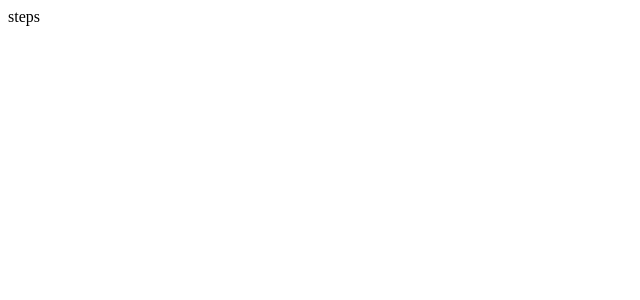
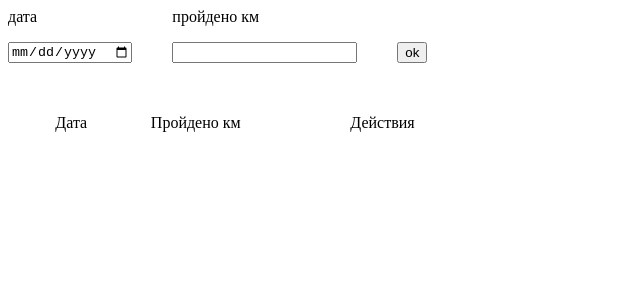
Before and after one commit to vitalytalyzin/steps, a React (Create React App) app: page / in a window 1280 px wide. Shown: the top 300 px of the page, without its empty margins (0-640 px from the left). Built offline with nearby package versions, Linux system fonts and the light colour scheme.

Commit message:
реализована логика приложения

```diff
--- a/src/App.js
+++ b/src/App.js
@@ -1,11 +1,10 @@
 import React from 'react';
 import './App.css';
+import Statistics from "./components/Statistics/Statistics";
 
 function App() {
   return (
-    <div>
-      steps
-    </div>
+    <Statistics />
   );
 }
 
--- /dev/null
+++ b/src/components/Form/Form.jsx
@@ -0,0 +1,68 @@
+import React from 'react';
+import PropTypes from 'prop-types';
+import styled from './Form.module.css';
+
+function Form({setFullStatistics, fullStatistics, statisticItem, setStatisticItem}) {
+
+  const onSubmit = (event) => {
+    event.preventDefault();
+
+    if (statisticItem.hasOwnProperty('date') && statisticItem.hasOwnProperty('distance')) {
+      fullStatistics.length > 0 ? fullStatistics.map(item => {
+        console.log(item)
+        if (item.date === statisticItem.date) {
+          const currentStatistics = fullStatistics.filter(item => item.date !== statisticItem.date);
+          const currentDistance = Number(item.distance) + Number(statisticItem.distance);
+          setFullStatistics([...currentStatistics, { ...item, distance: currentDistance }]);
+        } else {
+          setFullStatistics(prevState => [...prevState, statisticItem]);
+        }
+      }) : setFullStatistics(prevState => [...prevState, statisticItem]);
+
+      setStatisticItem({
+        date: '',
+        distance: '',
+      });
+    }
+  };
+
+  const onChange = ({ target }) => {
+    const {name, value} = target;
+    setStatisticItem({...statisticItem, [name]: value});
+  };
+
+  return (
+    <form className={styled.form} onSubmit={onSubmit}>
+      <label className={styled.label}>
+        дата
+        <input
+          className={styled.input}
+          onChange={onChange}
+          type="date"
+          name="date"
+          value={statisticItem.date}
+        />
+      </label>
+      <label className={styled.label}>
+        пройдено км
+        <input
+          className={styled.input}
+          onChange={onChange}
+          type="number"
+          name="distance"
+          value={statisticItem.distance}
+        />
+      </label>
+      <button>ok</button>
+    </form>
+  );
+}
+
+Form.propTypes = {
+  setFullStatistics: PropTypes.func.isRequired,
+  setStatisticItem: PropTypes.func.isRequired,
+  statisticItem: PropTypes.object.isRequired,
+  fullStatistics: PropTypes.array.isRequired,
+};
+
+export default Form;
--- /dev/null
+++ b/src/components/Form/Form.module.css
@@ -0,0 +1,14 @@
+.form {
+  display: flex;
+  align-items: flex-end;
+}
+
+.label {
+  display: flex;
+  flex-direction: column;
+  margin-right: 40px;
+}
+
+.input {
+  margin-top: 16px;
+}
--- /dev/null
+++ b/src/components/Statistics/Statistics.jsx
@@ -0,0 +1,74 @@
+import React, {useState} from 'react';
+import styled from './Statistics.module.css';
+import Form from '../Form/Form';
+
+function Statistics() {
+  const [fullStatistics, setFullStatistics] = useState([]);
+  const [statisticItem, setStatisticItem] = useState({
+    date: '',
+    distance: '',
+  });
+
+  const removeStatisticItem = (item) => {
+    setFullStatistics([...fullStatistics.filter(statisticItem => statisticItem !== item)]);
+  };
+
+  const changeStatisticItem = (item) => {
+    setStatisticItem({...item});
+    removeStatisticItem(item);
+  };
+
+  return (
+    <>
+      <Form
+        setFullStatistics={setFullStatistics}
+        fullStatistics={fullStatistics}
+        statisticItem={statisticItem}
+        setStatisticItem={setStatisticItem}
+      />
+      <table className={styled.statistics__wrapper}>
+        <thead>
+          <tr>
+            <td>Дата</td>
+            <td>Пройдено км</td>
+            <td colSpan={2}>Действия</td>
+          </tr>
+        </thead>
+        <tbody>
+          {fullStatistics.sort((a, b) => {
+            if (a.date > b.date) {
+              return 1;
+            }
+            if (a.date < b.date) {
+              return -1;
+            }
+
+            return 0;
+          })
+          .map((item, idx) => (
+            <tr key={idx}>
+              <td>{item.date}</td>
+              <td>{item.distance}</td>
+              <td>
+                <button
+                  onClick={() => changeStatisticItem(item)}
+                >
+                  change
+                </button>
+              </td>
+              <td>
+                <button
+                  onClick={() => removeStatisticItem(item)}
+                >
+                  delete
+                </button>
+              </td>
+            </tr>
+          ))}
+        </tbody>
+      </table>
+    </>
+  );
+}
+
+export default Statistics;
--- /dev/null
+++ b/src/components/Statistics/Statistics.module.css
@@ -0,0 +1,9 @@
+.statistics__wrapper {
+  margin-top: 48px;
+}
+
+table {
+  width: 500px;
+  table-layout: fixed;
+  text-align: center;
+}
```
